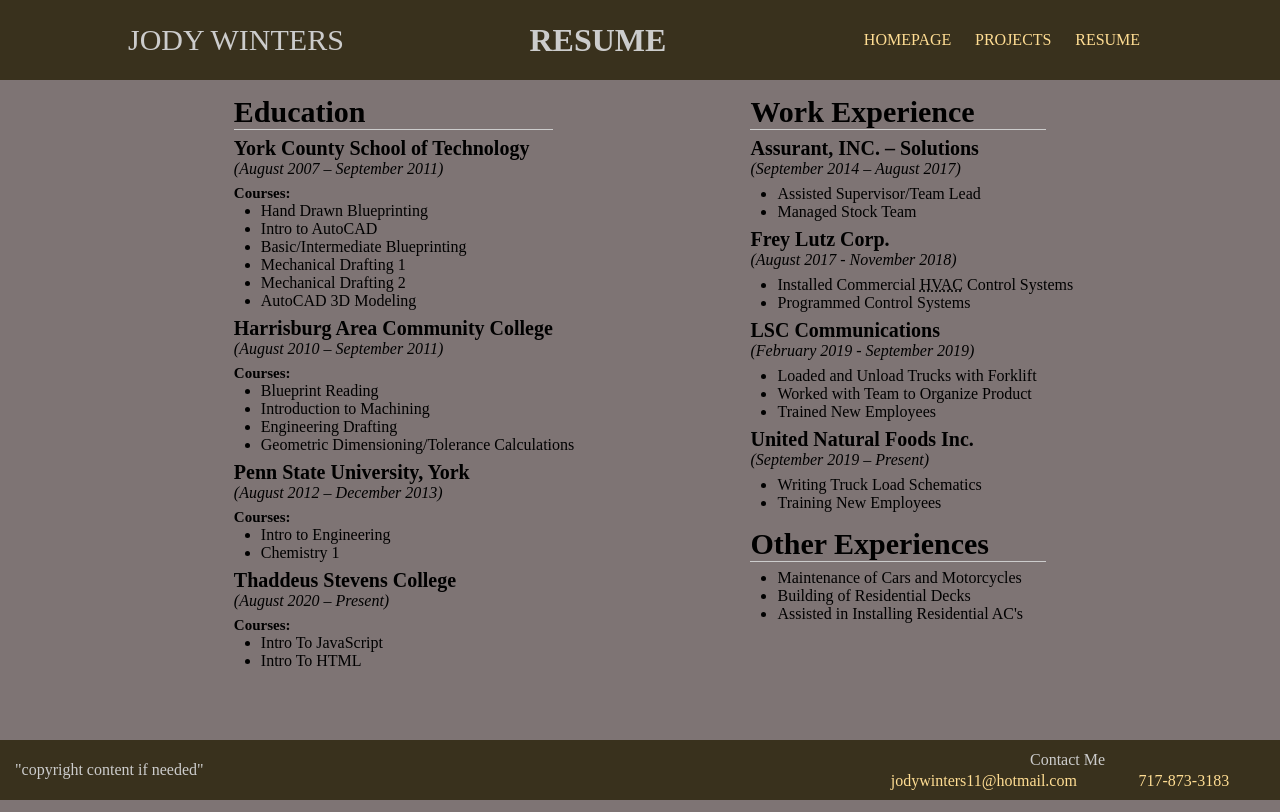
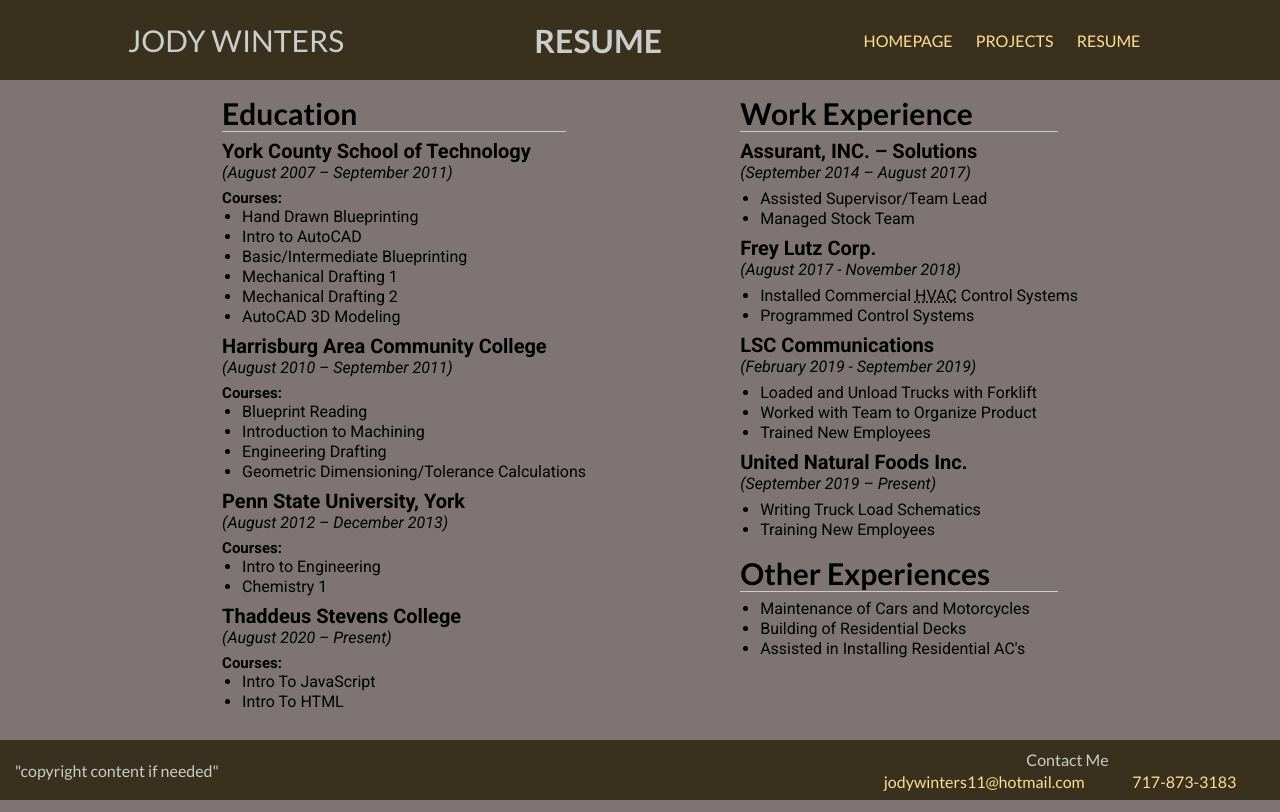
Before and after one commit to JodyWinters/JodyWinters.github.io, a plain HTML site: page resume.html in a window 1280 px wide. Drawn offline with Linux system fonts and the light colour scheme.

Commit message:
Changed font-families for website and made some text clearer

```diff
--- a/header-footer.css
+++ b/header-footer.css
@@ -18,6 +18,7 @@ header {
   text-transform: uppercase;
   height: 100px;
   z-index: 1;
+  font-family: 'Lato';
 }
 
 h1 {
@@ -41,6 +42,10 @@ a {
   color: #ffdd93;
 }
 
+a:hover {
+  color: #bf5462;
+}
+
 footer {
   background: #39311d;
   width: 100vw;
@@ -51,6 +56,7 @@ footer {
   bottom: 0;
   height: 60px;
   z-index: 1;
+  font-family: 'Lato';
 }
 
 footer div {
--- a/homepage.css
+++ b/homepage.css
@@ -17,12 +17,14 @@ h2 {
   margin-top: 30px;
   color: #black;
   font-size: 30px;
+  font-family: 'Lato';
 }
 
 article p {
   margin-top: 20px;
   color: #black;
   font-size: 20px;
+  font-family: 'Roboto';
 }
 
 figure {
--- a/projects.css
+++ b/projects.css
@@ -6,6 +6,7 @@ div {
   display: flex;
   flex-direction: column;
   align-items: center;
+  font-family: 'Roboto';
 }
 
 img {
@@ -31,6 +32,7 @@ h2 {
   margin-top: 10px;
   margin-bottom: 10px;
   text-transform: uppercase;
+  font-family: 'Lato';
 }
 .projectLink {
   display: flex;
@@ -43,12 +45,12 @@ figure+a {
   display: block;
   text-align: center;
   font-size: 25px;
+  font-family: 'Lato';
 }
 
 figcaption {
   width: 375px;
   height: 100px;
-  text-align: center;
   margin-top: 5px;
   margin-right: auto;
   margin-left: auto;
--- a/resume.css
+++ b/resume.css
@@ -6,6 +6,7 @@ main {
   width: 400px;
   margin-left: auto;
   margin-right: auto;
+  font-family: 'Roboto';
 }
 
 aside {
@@ -20,11 +21,13 @@ aside {
   align-items: center;
   padding-right: 10vw;
   padding-left: 10vw;
+  font-family: 'Lato';
 }
 
 p + ul, h2 + ul {
   position: relative;
-  left: 27px;
+  left: 20px;
+  line-height: 20px;
 }
 
 .course-line {
@@ -36,6 +39,7 @@ h2 {
   margin-bottom: 7px;
   border-bottom: 1px solid #ccc;
   font-size: 30px;
+  font-family: 'Lato';
 }
 
 h3+p {
--- a/resume.html
+++ b/resume.html
@@ -6,6 +6,8 @@
     <title>Portfolio</title>
     <link rel="stylesheet" href="header-footer.css">
     <link rel="stylesheet" href="resume.css">
+    <link href="https://fonts.googleapis.com/css2?family=Lato:ital,wght@0,400;0,700;1,400&display=swap" rel="stylesheet">
+    <link href="https://fonts.googleapis.com/css2?family=Roboto:ital,wght@0,400;0,700;1,400&display=swap" rel="stylesheet">
   </head>
   <body>
     <header>
```
Also changed, not shown: index.html (+2 -0 lines), projects.html (+3 -1 lines).
